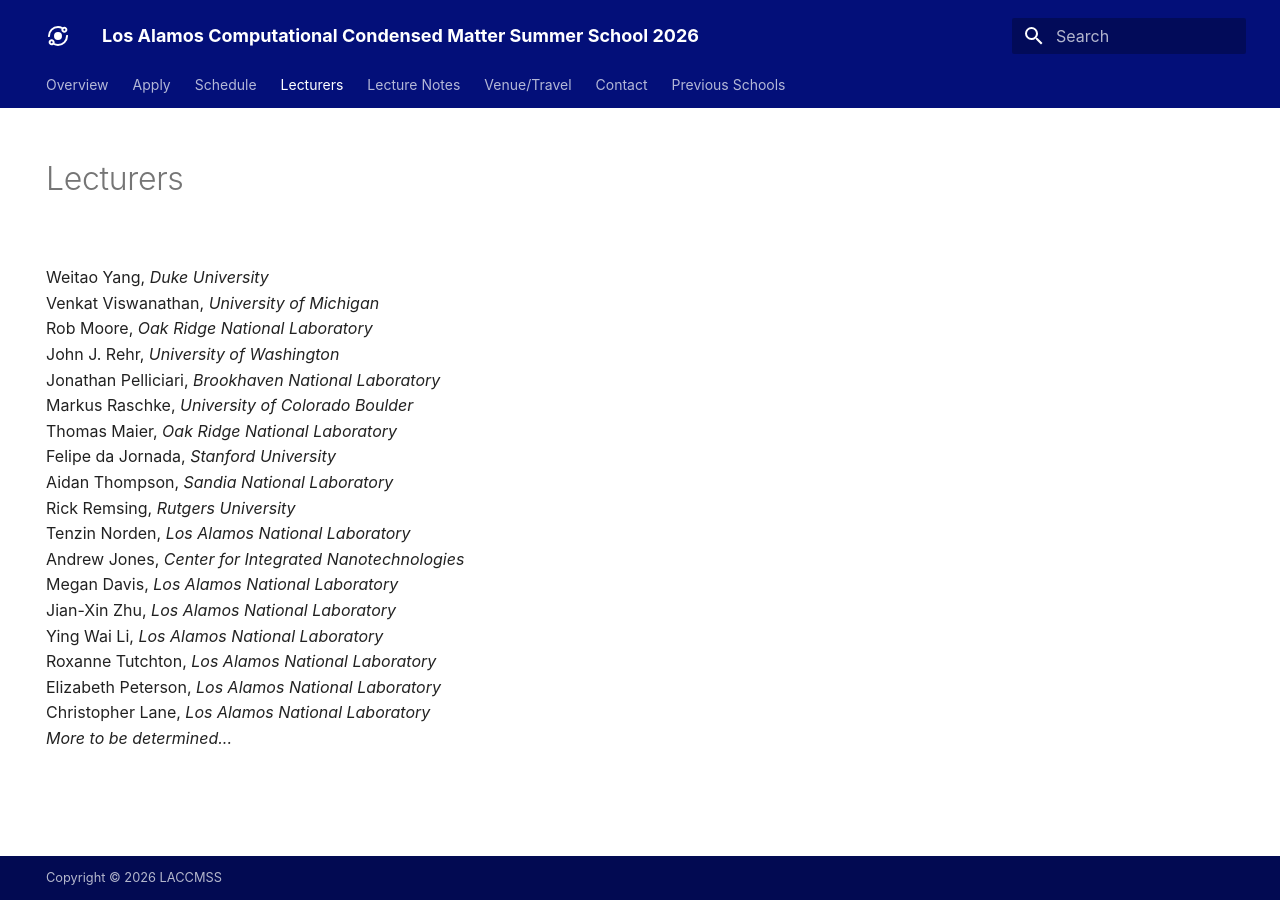
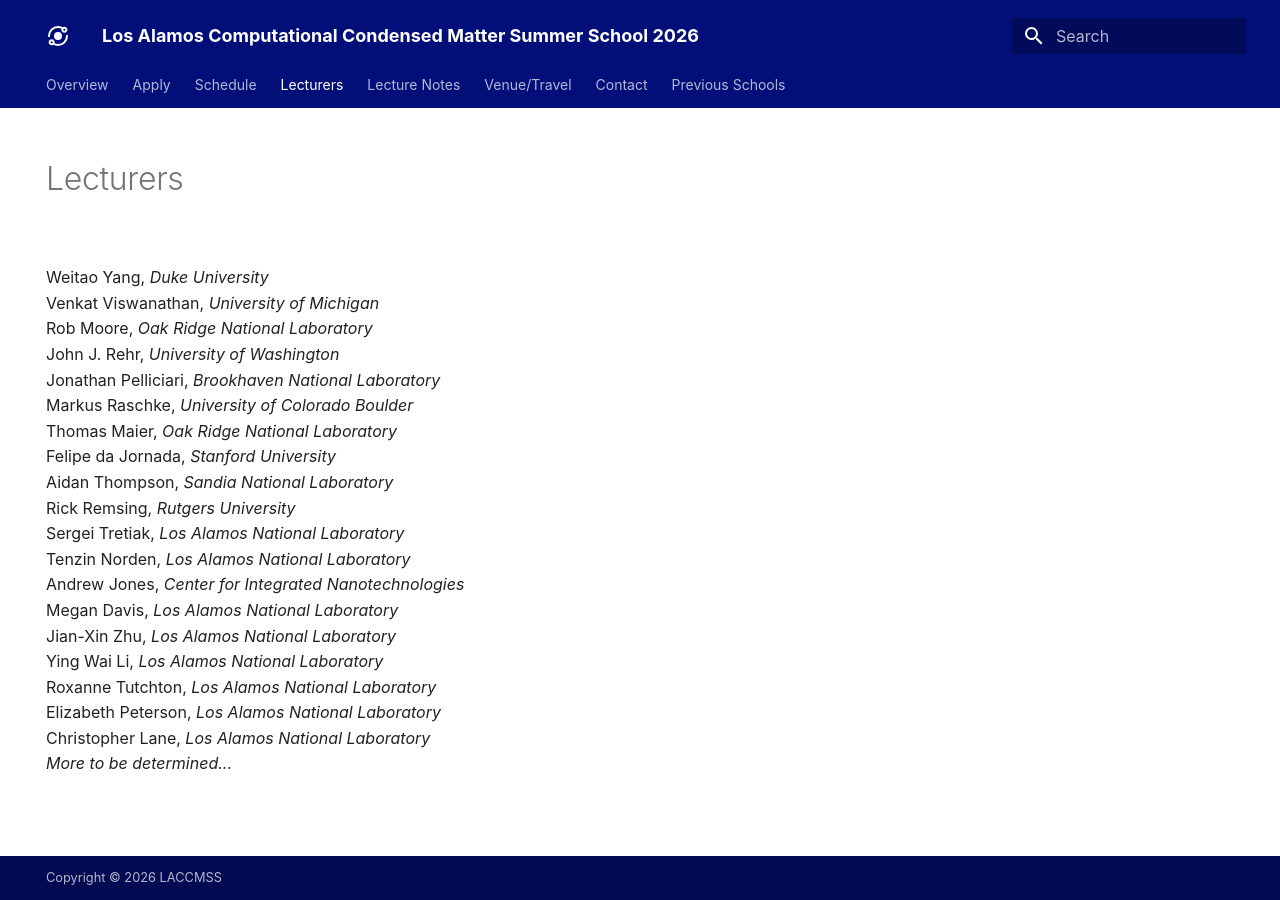
Before and after one commit to LACCMSS/2026, an MkDocs documentation site: the page built from docs/lecturers.md, in a window 1280 px wide. Built offline with MkDocs 1.6.1 and Material for MkDocs 9.7.7, drawn with Linux system fonts in a browser that asks for light colours; some web fonts are replaced.

Commit message:
Update lecturers.md

```diff
--- a/docs/lecturers.md
+++ b/docs/lecturers.md
@@ -14,6 +14,7 @@
 <br>Felipe da Jornada, <i>Stanford University</i>
 <br>Aidan Thompson, <i>Sandia National Laboratory</i>
 <br>Rick Remsing, <i>Rutgers University</i>
+<br>Sergei Tretiak, <i>Los Alamos National Laboratory</i>
 <br>Tenzin Norden, <i>Los Alamos National Laboratory</i>
 <br>Andrew Jones, <i>Center for Integrated Nanotechnologies</i>
 <br>Megan Davis, <i>Los Alamos National Laboratory</i>
```
